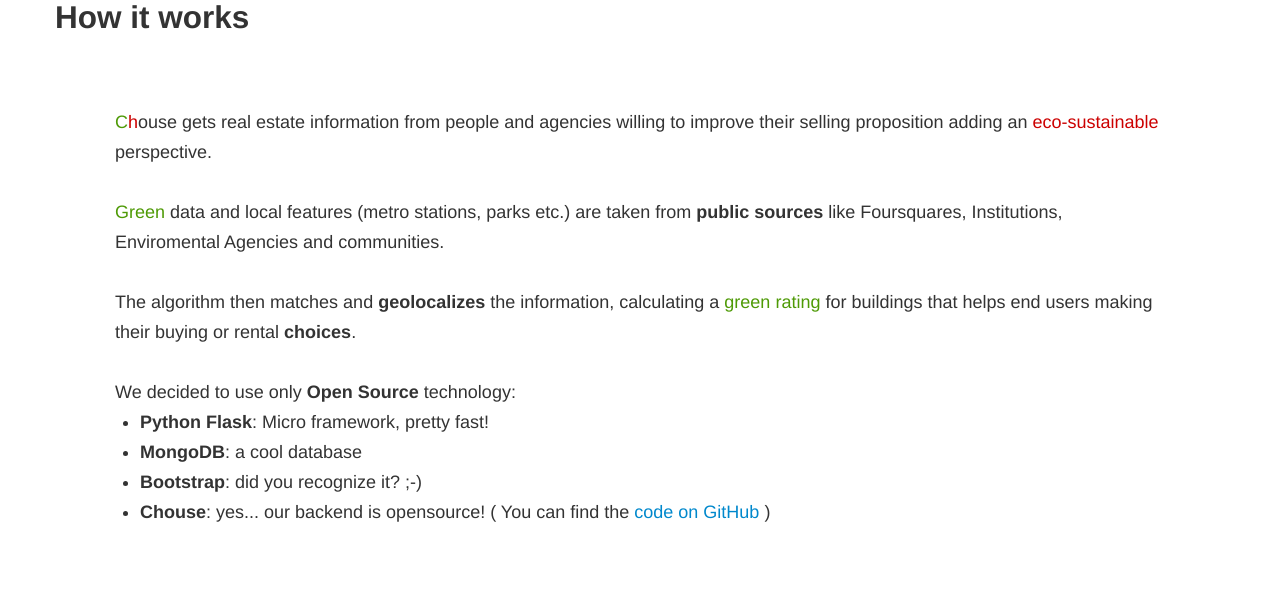
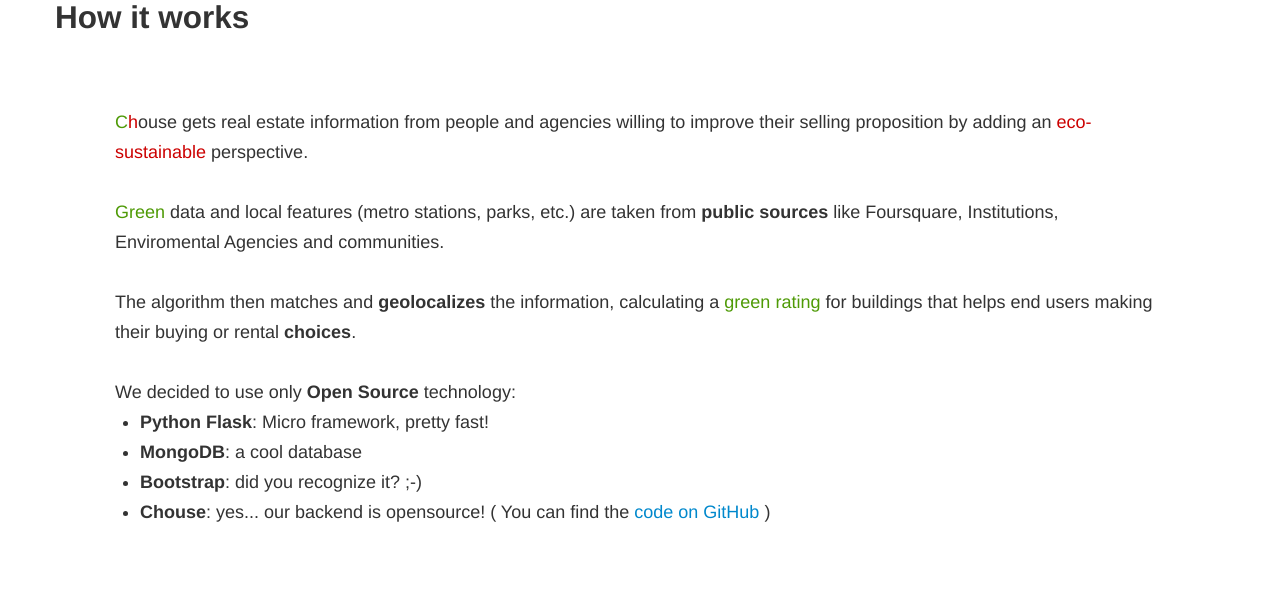
Before and after one commit to koalalorenzo/dhouse, a Flask app: page / in a window 1280 px wide. Shown: the part 1008-1604 px from the top of the page. Run offline with Flask 2, Linux system fonts and the light colour scheme; parts of the project's set-up code (start-up, migrations or seed data) failed here and were passed over; some libraries are stand-ins or nearby versions.

Commit message:
small corrections

```diff
--- a/templates/homepage.html
+++ b/templates/homepage.html
@@ -31,8 +31,8 @@
     <div>
         <h2>How it works</h2>
         <div class="hero-unit" style="background-color: transparent;">
-            <span style="color: #4e9a06">C</span><span style="color: #cc0000;">h</span>ouse gets real estate information from people and agencies willing to improve their selling proposition adding an <span style="color: #cc0000">eco-sustainable</span> perspective.<br/><br/>
-            <span style="color: #4e9a06">Green</span> data and local features (metro stations, parks etc.) are taken from <b>public sources</b> like Foursquares, Institutions, Enviromental Agencies and communities.<br/><br/>
+            <span style="color: #4e9a06">C</span><span style="color: #cc0000;">h</span>ouse gets real estate information from people and agencies willing to improve their selling proposition by adding an <span style="color: #cc0000">eco-sustainable</span> perspective.<br/><br/>
+            <span style="color: #4e9a06">Green</span> data and local features (metro stations, parks, etc.) are taken from <b>public sources</b> like Foursquare, Institutions, Enviromental Agencies and communities.<br/><br/>
             The algorithm then matches and <b>geolocalizes</b> the information, calculating a <span style="color: #4e9a06">green rating</span> for buildings that helps end users making their buying or rental <b>choices</b>.<br/><br/>
             We decided to use only <b>Open Source</b> technology:
             <ul>
```
